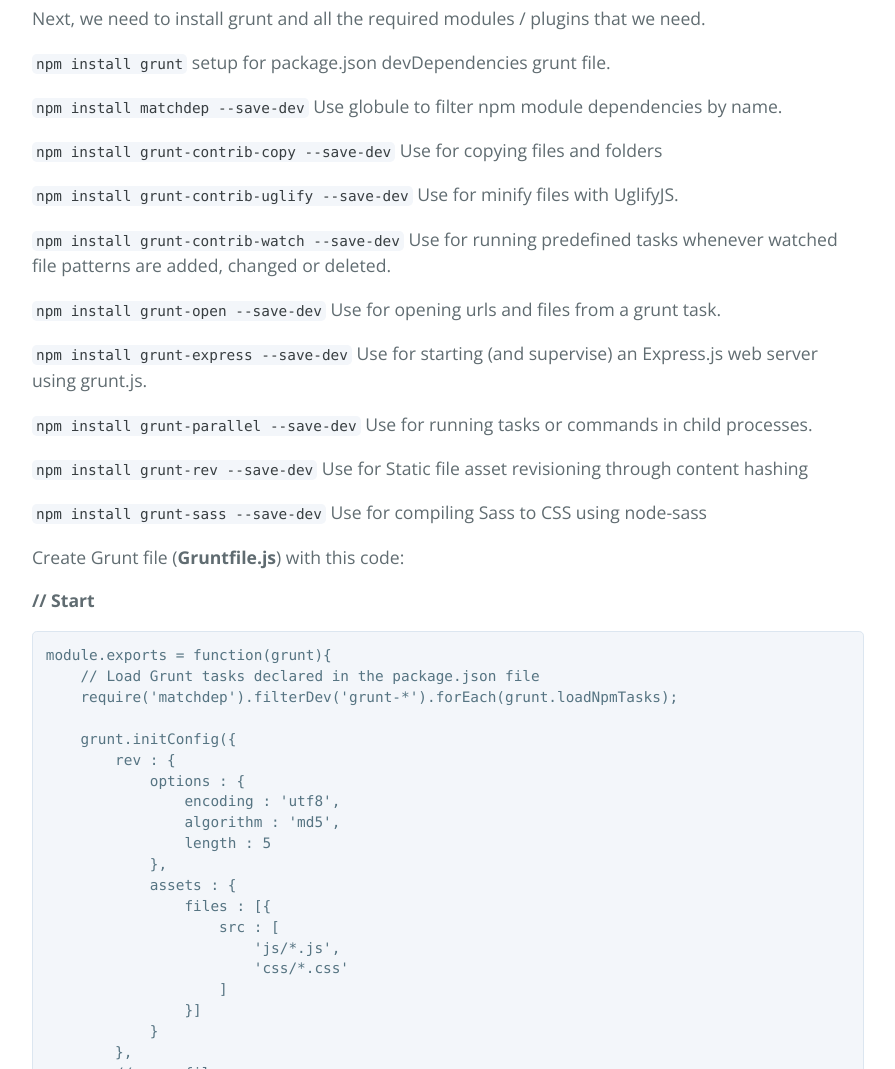
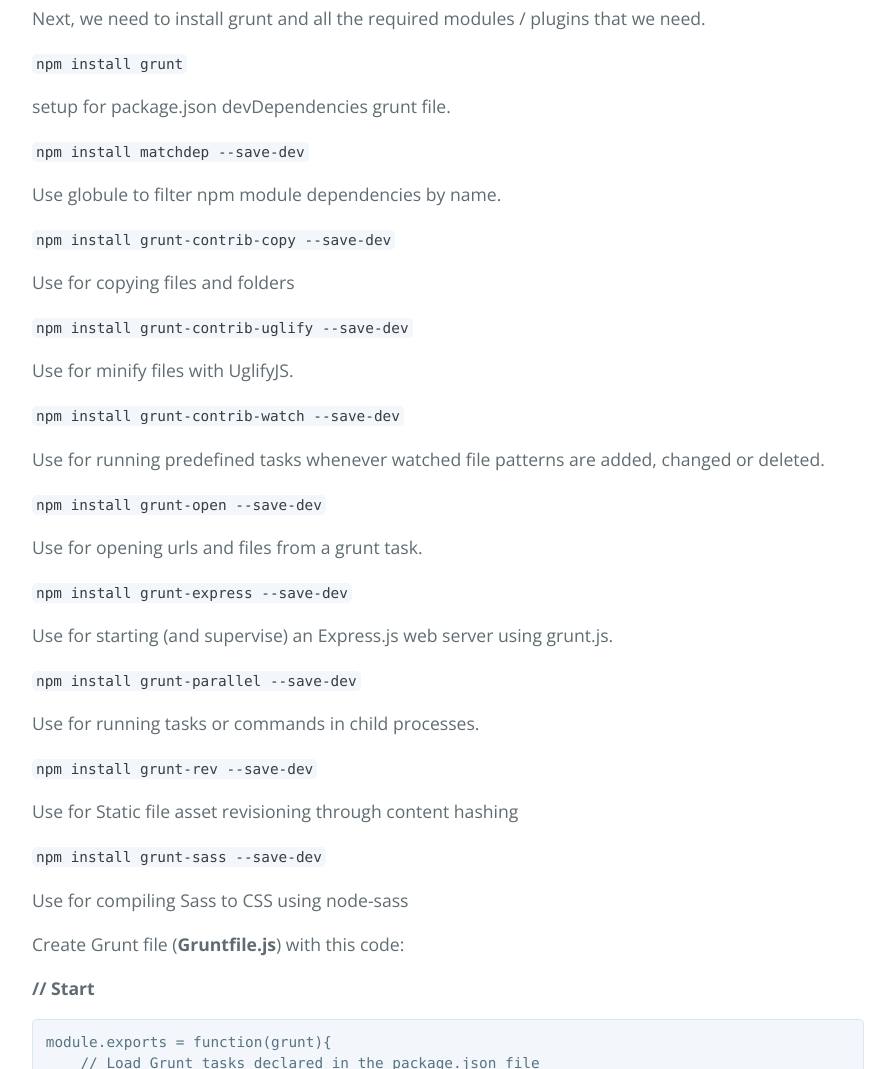
Before and after one commit to iv3SOJ/Bootstrap-sass-grunt-setup-UXD-v2, a plain HTML site: page index.html in a window 1280 px wide. Shown: the part 2140-3209 px from the top of the page, without its empty margins (192-1087 px from the left). Drawn offline with nearby package versions, Linux system fonts and the light colour scheme.

```diff
--- a/index.html
+++ b/index.html
@@ -100,35 +100,45 @@
 
 <p>Next, we need to install grunt and all the required modules / plugins that we need.</p>
 
-<p><code>npm install grunt</code>
-setup for package.json devDependencies grunt file.</p>
+<p><code>npm install grunt</code></p>
 
-<p><code>npm install matchdep --save-dev</code>
-Use globule to filter npm module dependencies by name.</p>
+<p>setup for package.json devDependencies grunt file.</p>
 
-<p><code>npm install grunt-contrib-copy --save-dev</code>
-Use for copying  files and folders</p>
+<p><code>npm install matchdep --save-dev</code></p>
 
-<p><code>npm install grunt-contrib-uglify --save-dev</code>
-Use for minify files with UglifyJS.</p>
+<p>Use globule to filter npm module dependencies by name.</p>
 
-<p><code>npm install grunt-contrib-watch --save-dev</code>
-Use for running predefined tasks whenever watched file patterns are added, changed or deleted.</p>
+<p><code>npm install grunt-contrib-copy --save-dev</code></p>
 
-<p><code>npm install grunt-open --save-dev</code>
-Use for opening urls and files from a grunt task.</p>
+<p>Use for copying  files and folders</p>
 
-<p><code>npm install grunt-express --save-dev</code>
-Use for starting (and supervise) an Express.js web server using grunt.js.</p>
+<p><code>npm install grunt-contrib-uglify --save-dev</code></p>
 
-<p><code>npm install grunt-parallel --save-dev</code>
-Use for running tasks or commands in child processes.</p>
+<p>Use for minify files with UglifyJS.</p>
 
-<p><code>npm install grunt-rev --save-dev</code>
-Use for Static file asset revisioning through content hashing</p>
+<p><code>npm install grunt-contrib-watch --save-dev</code></p>
 
-<p><code>npm install grunt-sass --save-dev</code>
-Use for compiling Sass to CSS using node-sass</p>
+<p>Use for running predefined tasks whenever watched file patterns are added, changed or deleted.</p>
+
+<p><code>npm install grunt-open --save-dev</code></p>
+
+<p>Use for opening urls and files from a grunt task.</p>
+
+<p><code>npm install grunt-express --save-dev</code></p>
+
+<p>Use for starting (and supervise) an Express.js web server using grunt.js.</p>
+
+<p><code>npm install grunt-parallel --save-dev</code></p>
+
+<p>Use for running tasks or commands in child processes.</p>
+
+<p><code>npm install grunt-rev --save-dev</code></p>
+
+<p>Use for Static file asset revisioning through content hashing</p>
+
+<p><code>npm install grunt-sass --save-dev</code></p>
+
+<p>Use for compiling Sass to CSS using node-sass</p>
 
 <p>Create Grunt file (<strong>Gruntfile.js</strong>) with this code: </p>
 
```
Also changed, not shown: params.json (+1 -1 lines).
